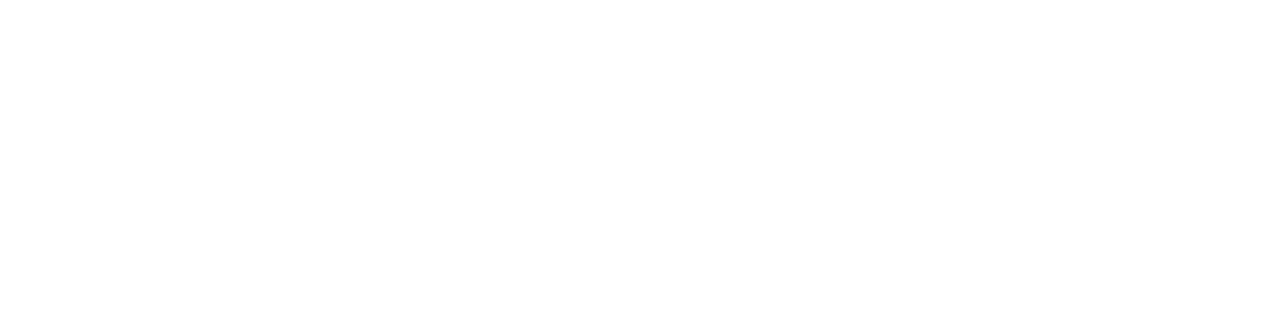
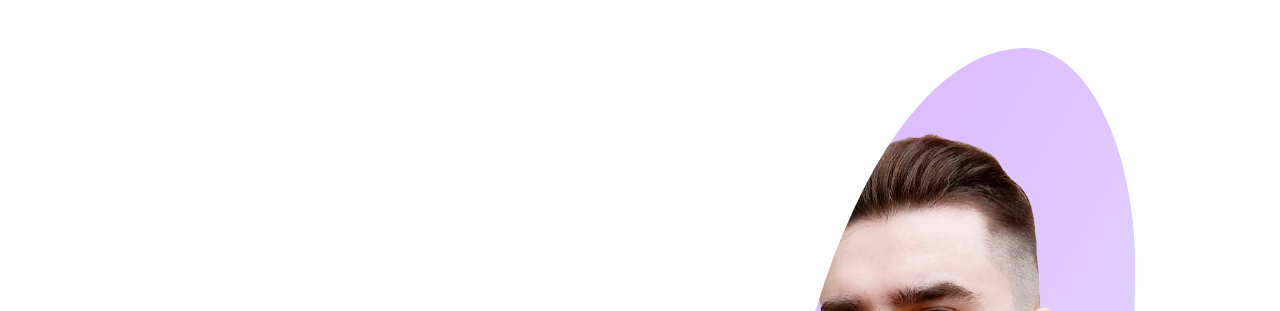
Before and after one commit to ELEVEN1000/Business-card, a plain HTML site: page index.html in a window 1280 px wide. Shown: the top 311 px of the page. Drawn offline with nearby package versions, Linux system fonts and the light colour scheme; files that its build step writes are made by us from their sources; the site is published under a folder, as on GitHub Pages, so addresses that start at the root find nothing.

Commit message:
Update index.html

```diff
--- a/index.html
+++ b/index.html
@@ -35,7 +35,7 @@
                 </div>
             </div>
             <div class="hero__box">
-                <img class="hero__box-img" src="/img/me.png" alt="photo">
+                <img class="hero__box-img" src="img/me.png" alt="photo">
             </div>
         </div>
     </div>
```
